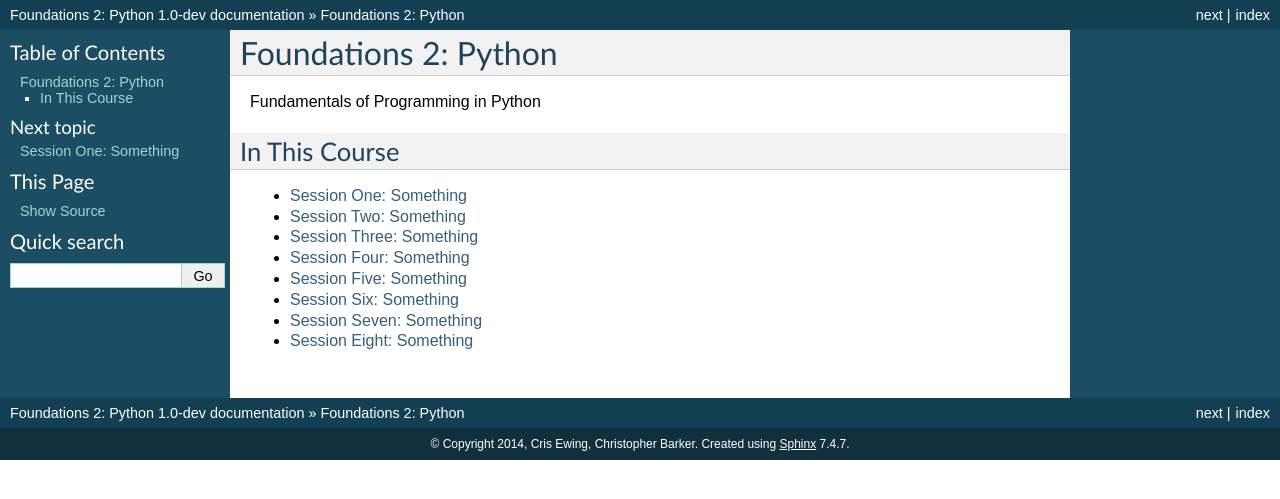
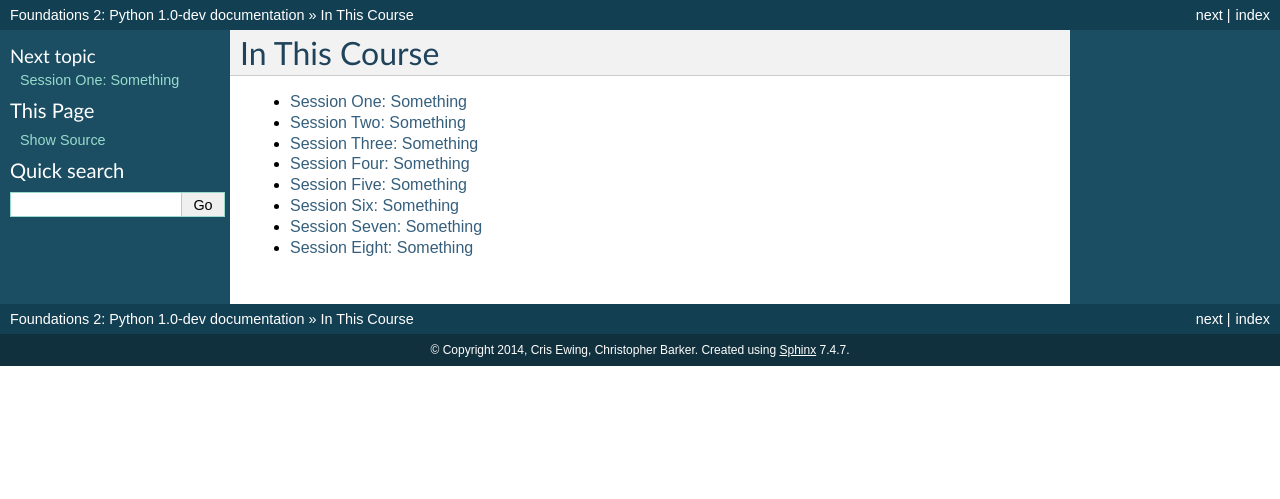
Before and after one commit to cewing/codefellows_f2_python, a Sphinx documentation site: the page built from source/index.rst, in a window 1280 px wide. Shown: the top 499 px of the page. Built offline with Sphinx 7.4.7, drawn with Linux system fonts in a browser that asks for light colours; formulas are drawn with MathJax 3.

Commit message:
removing some useless stuff

```diff
--- a/source/index.rst
+++ b/source/index.rst
@@ -1,12 +1,3 @@
-
-.. Foundations 2: Python slides file, created by
-   hieroglyph-quickstart on Wed Apr  2 18:42:06 2014.
-
-*********************
-Foundations 2: Python
-*********************
-
-Fundamentals of Programming in Python
 
 In This Course
 ==============
```
